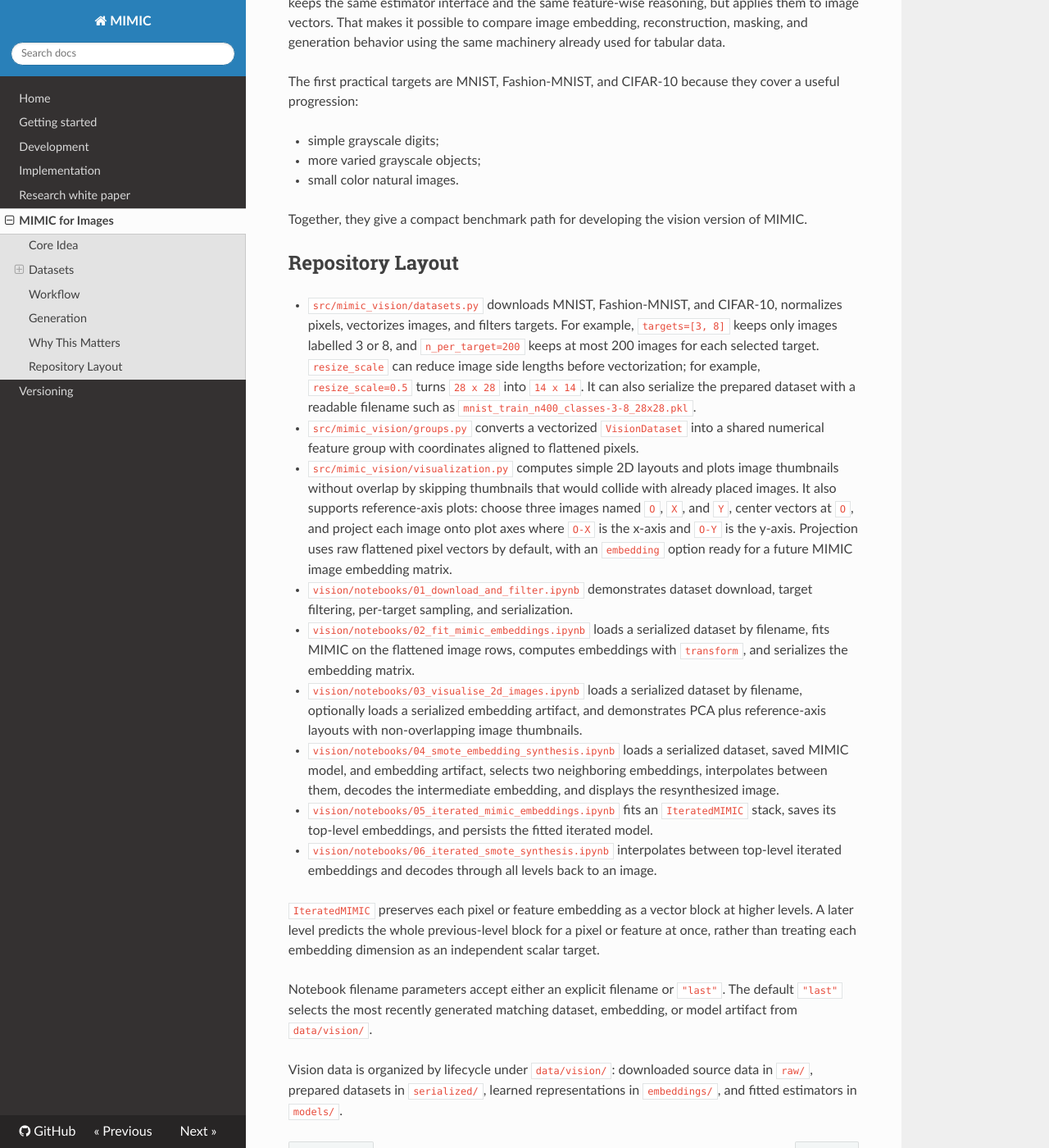
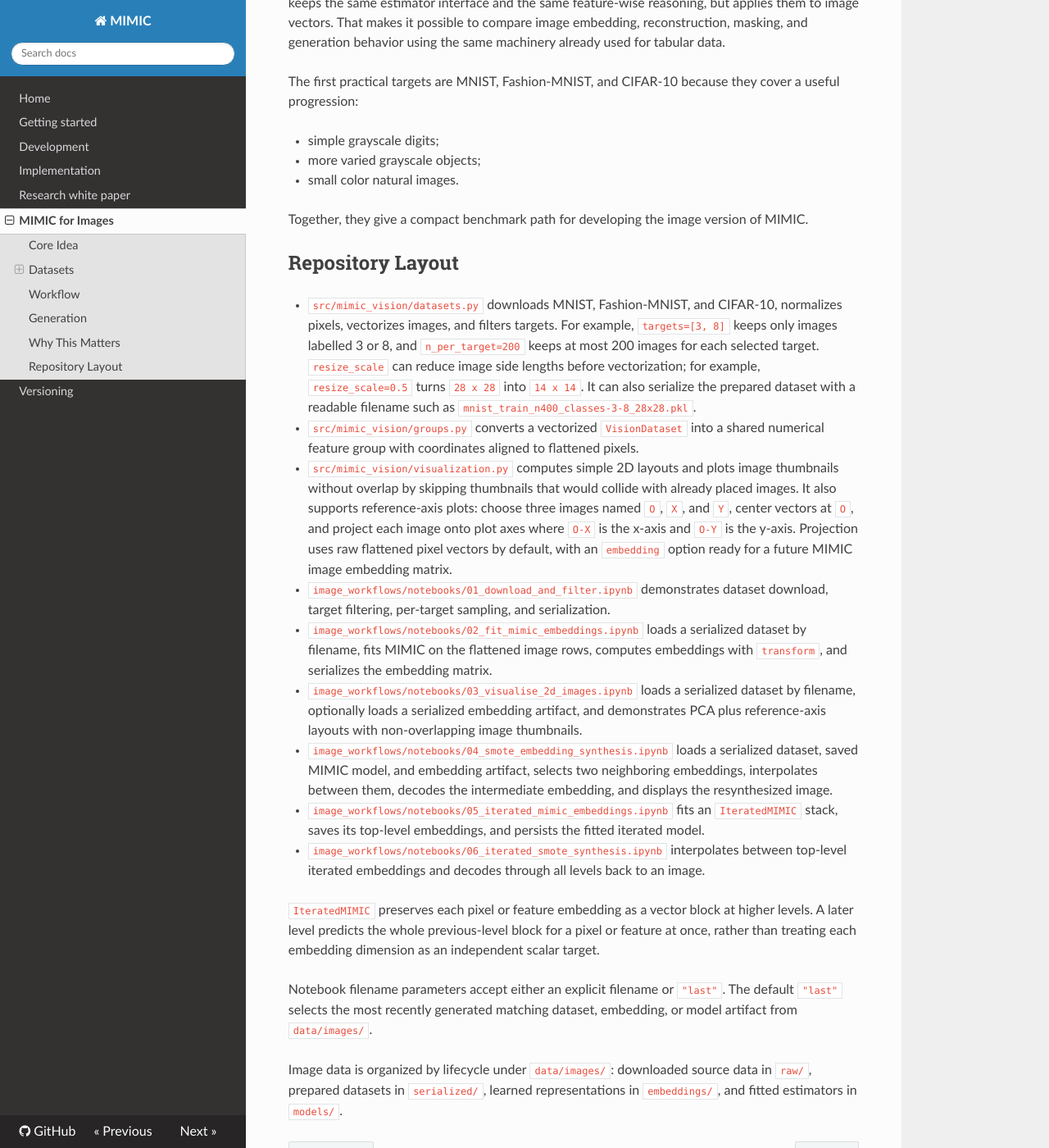
Before and after one commit to fabriziocosta/MIMIC, an MkDocs documentation site: the page built from docs/IMAGE_WORKFLOWS.md, in a window 1280 px wide and 1400 px high, scrolled down 3383 px. Shown: the whole window at 82% size. Built offline with MkDocs 1.6.1, drawn with Linux system fonts in a browser that asks for light colours; nearby versions of some CDN libraries; some of the changed text lies outside the part shown.

Commit message:
Rename vision workspace to image workflows

```diff
--- a/docs/VISION.md
+++ b/docs/IMAGE_WORKFLOWS.md
@@ -13,7 +13,7 @@ The core abstraction stays unchanged:
 - Missingness, prediction, embedding, and generation are handled by modelling
   each feature from the rest of the row.
 
-For vision data, the row is an image vector. For a grayscale `28 x 28` image,
+For image data, the row is an image vector. For a grayscale `28 x 28` image,
 the row has `784` pixel features. For an RGB `32 x 32` image, the row has
 `3,072` pixel-channel features.
 
@@ -49,7 +49,7 @@ This is deliberately simple: the image workflow does not start from convolutiona
 assumptions. It first asks how far the row-wise MIMIC framework can go when the
 features happen to be pixels.
 
-The shared vision workflow remains a pure tabular residual MLP. All pixels use
+The shared image workflow remains a pure tabular residual MLP. All pixels use
 one `SharedResNetEncoder`; learned pixel identities and normalized Fourier
 row/column coordinates condition its residual blocks through FiLM. RGB data
 also includes a normalized channel coordinate. The target pixel is masked
@@ -175,7 +175,7 @@ cover a useful progression:
 - more varied grayscale objects;
 - small color natural images.
 
-Together, they give a compact benchmark path for developing the vision version
+Together, they give a compact benchmark path for developing the image version
 of MIMIC.
 
 ## Repository Layout
@@ -196,21 +196,21 @@ of MIMIC.
   onto plot axes where `O-X` is the x-axis and `O-Y` is the y-axis. Projection
   uses raw flattened pixel vectors by default, with an `embedding` option ready
   for a future MIMIC image embedding matrix.
-- `vision/notebooks/01_download_and_filter.ipynb` demonstrates dataset download,
+- `image_workflows/notebooks/01_download_and_filter.ipynb` demonstrates dataset download,
   target filtering, per-target sampling, and serialization.
-- `vision/notebooks/02_fit_mimic_embeddings.ipynb` loads a serialized dataset by
+- `image_workflows/notebooks/02_fit_mimic_embeddings.ipynb` loads a serialized dataset by
   filename, fits MIMIC on the flattened image rows, computes embeddings with
   `transform`, and serializes the embedding matrix.
-- `vision/notebooks/03_visualise_2d_images.ipynb` loads a serialized dataset by
+- `image_workflows/notebooks/03_visualise_2d_images.ipynb` loads a serialized dataset by
   filename, optionally loads a serialized embedding artifact, and demonstrates
   PCA plus reference-axis layouts with non-overlapping image thumbnails.
-- `vision/notebooks/04_smote_embedding_synthesis.ipynb` loads a serialized dataset,
+- `image_workflows/notebooks/04_smote_embedding_synthesis.ipynb` loads a serialized dataset,
   saved MIMIC model, and embedding artifact, selects two neighboring embeddings,
   interpolates between them, decodes the intermediate embedding, and displays
   the resynthesized image.
-- `vision/notebooks/05_iterated_mimic_embeddings.ipynb` fits an `IteratedMIMIC` stack,
+- `image_workflows/notebooks/05_iterated_mimic_embeddings.ipynb` fits an `IteratedMIMIC` stack,
   saves its top-level embeddings, and persists the fitted iterated model.
-- `vision/notebooks/06_iterated_smote_synthesis.ipynb` interpolates between top-level
+- `image_workflows/notebooks/06_iterated_smote_synthesis.ipynb` interpolates between top-level
   iterated embeddings and decodes through all levels back to an image.
 
 `IteratedMIMIC` preserves each pixel or feature embedding as a vector block at
@@ -220,8 +220,8 @@ independent scalar target.
 
 Notebook filename parameters accept either an explicit filename or `"last"`.
 The default `"last"` selects the most recently generated matching dataset,
-embedding, or model artifact from `data/vision/`.
+embedding, or model artifact from `data/images/`.
 
-Vision data is organized by lifecycle under `data/vision/`: downloaded source
+Image data is organized by lifecycle under `data/images/`: downloaded source
 data in `raw/`, prepared datasets in `serialized/`, learned representations in
 `embeddings/`, and fitted estimators in `models/`.
--- a/mkdocs.yml
+++ b/mkdocs.yml
@@ -13,7 +13,7 @@ nav:
   - Development: DEVELOPMENT.md
   - Implementation: IMPLEMENTATION.md
   - Research white paper: WHITEPAPER.md
-  - MIMIC for Images: VISION.md
+  - MIMIC for Images: IMAGE_WORKFLOWS.md
   - Versioning: VERSIONING.md
 
 strict: true
```
Also changed, not shown: README.md (+6 -5 lines), docs/DEVELOPMENT.md (+4 -4 lines), docs/index.md (+2 -2 lines), image_workflows/README.md (renamed from vision/README.md, +1 -1 lines), 16 other files.
